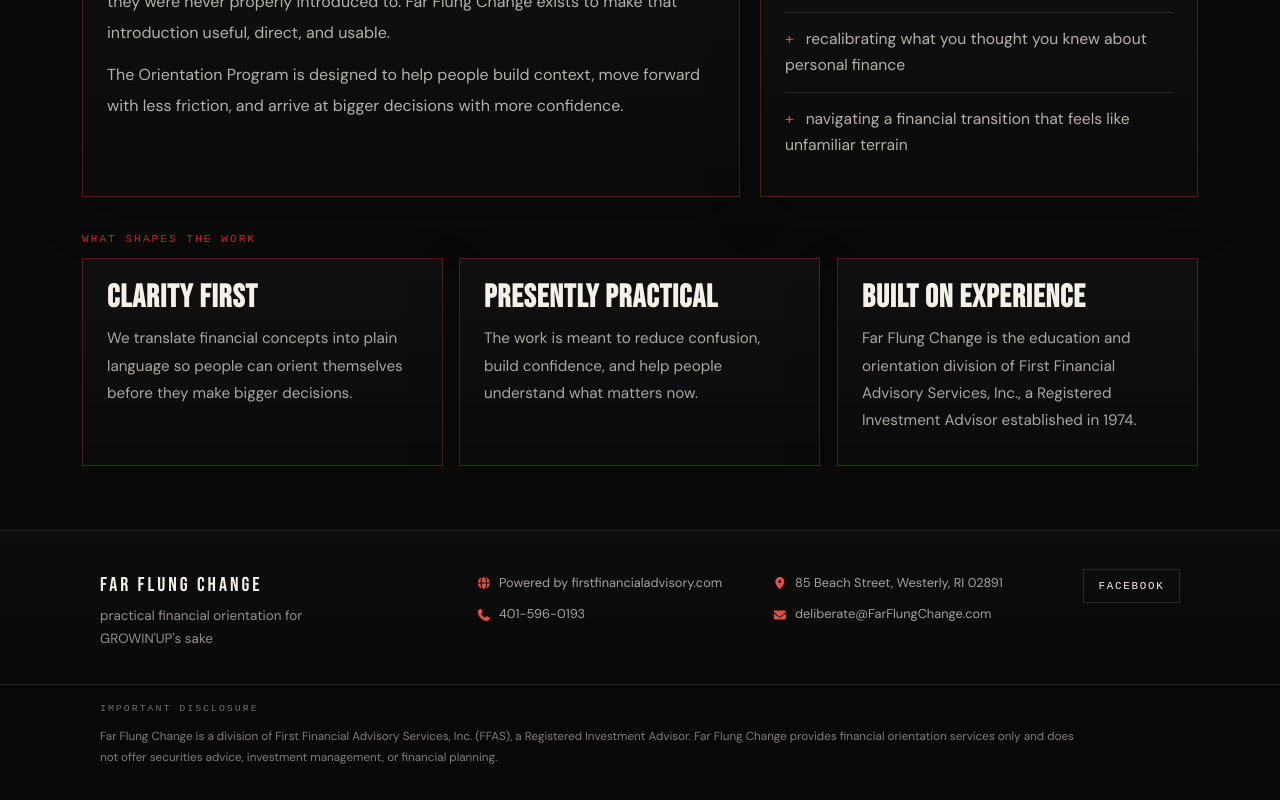
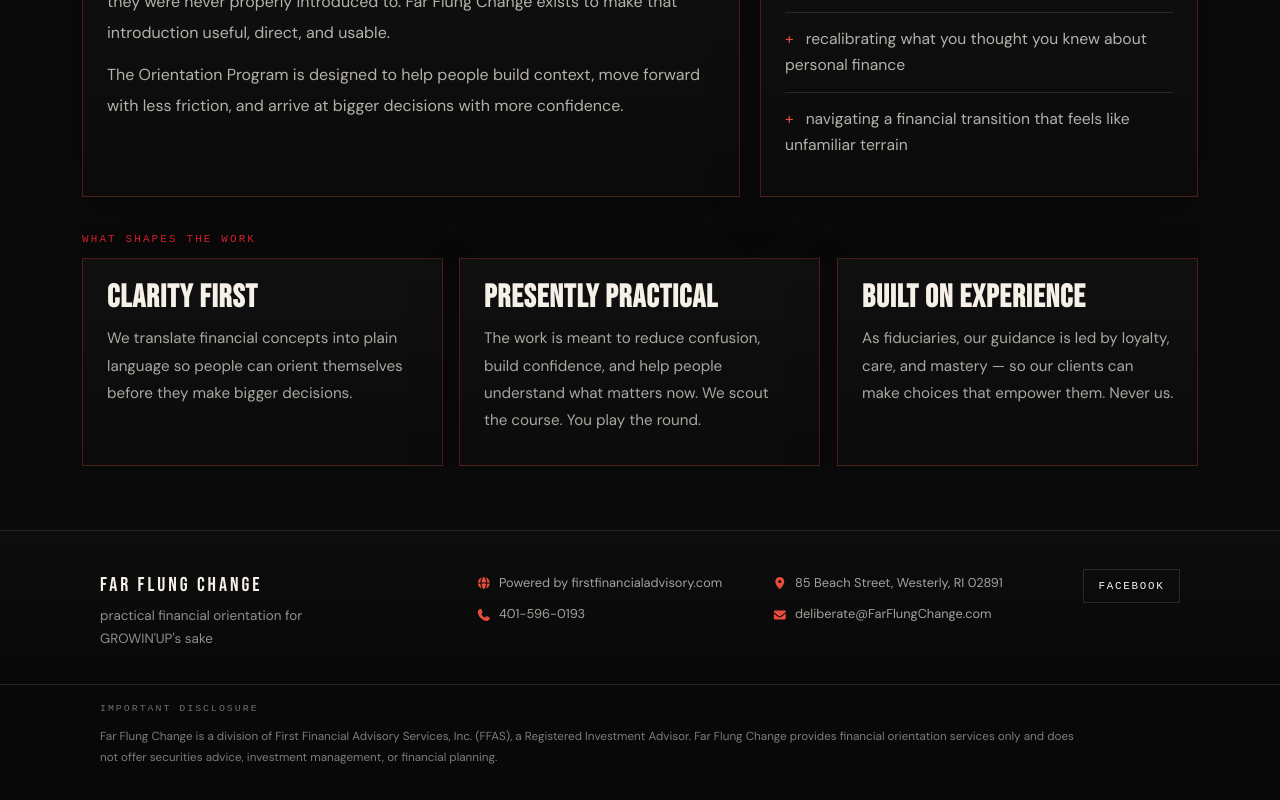
Before and after one commit to jvgiv/ffcpreview, a Next.js app: page /about in a window 1280 px wide. Shown: the part 620-1420 px from the top of the page. Built offline with nearby package versions, Linux system fonts and the light colour scheme; no server answers.

Commit message:
new copy

```diff
--- a/src/app/(content)/about/page.js
+++ b/src/app/(content)/about/page.js
@@ -16,11 +16,11 @@ const principles = [
   },
   {
     title: "Presently Practical",
-    body: "The work is meant to reduce confusion, build confidence, and help people understand what matters now.",
+    body: "The work is meant to reduce confusion, build confidence, and help people understand what matters now. We scout the course. You play the round.",
   },
   {
     title: "Built On Experience",
-    body: "Far Flung Change is the education and orientation division of First Financial Advisory Services, Inc., a Registered Investment Advisor established in 1974.",
+    body: "As fiduciaries, our guidance is led by loyalty, care, and mastery — so our clients can make choices that empower them. Never us.",
   },
 ];
 
```
